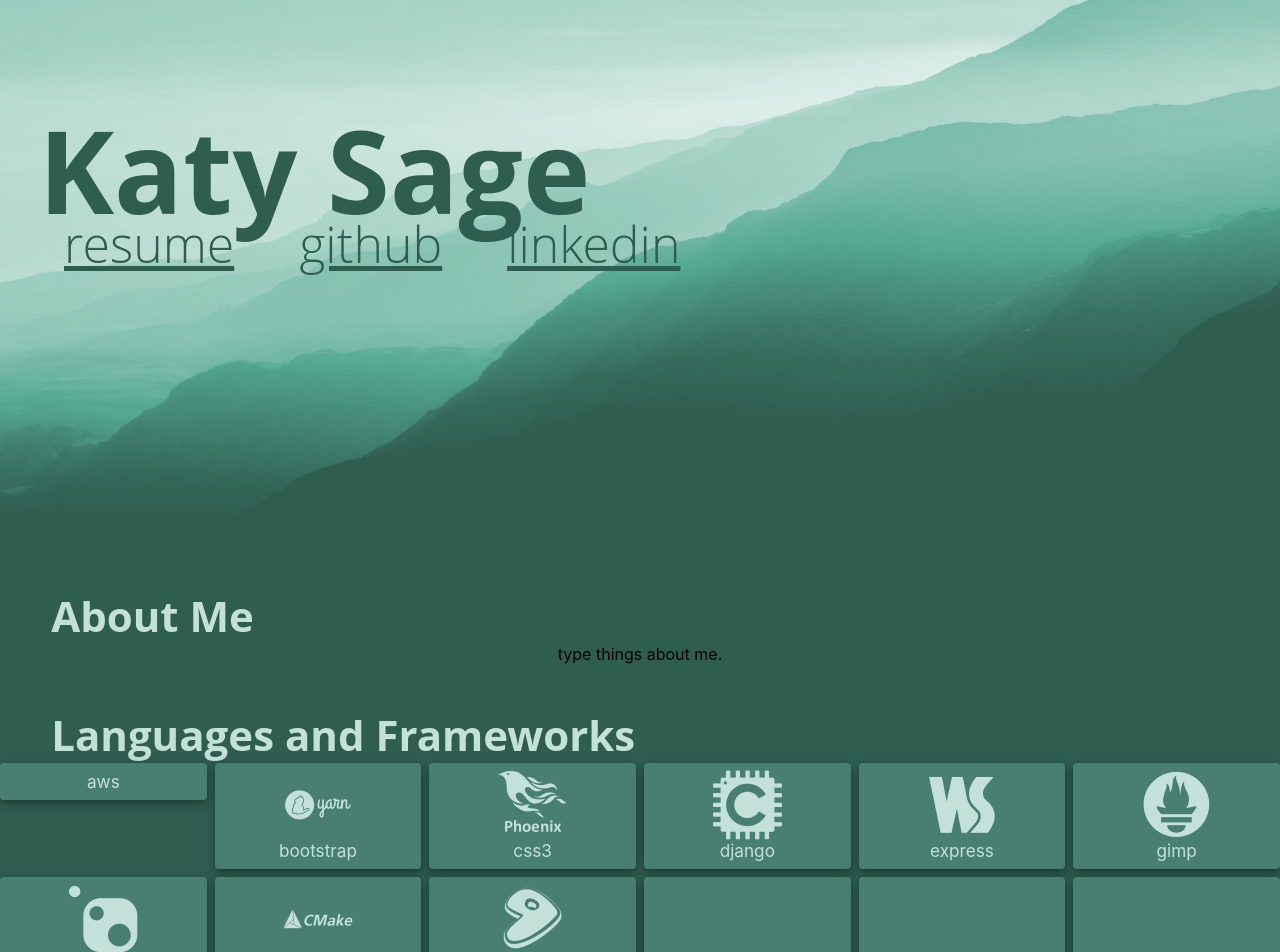
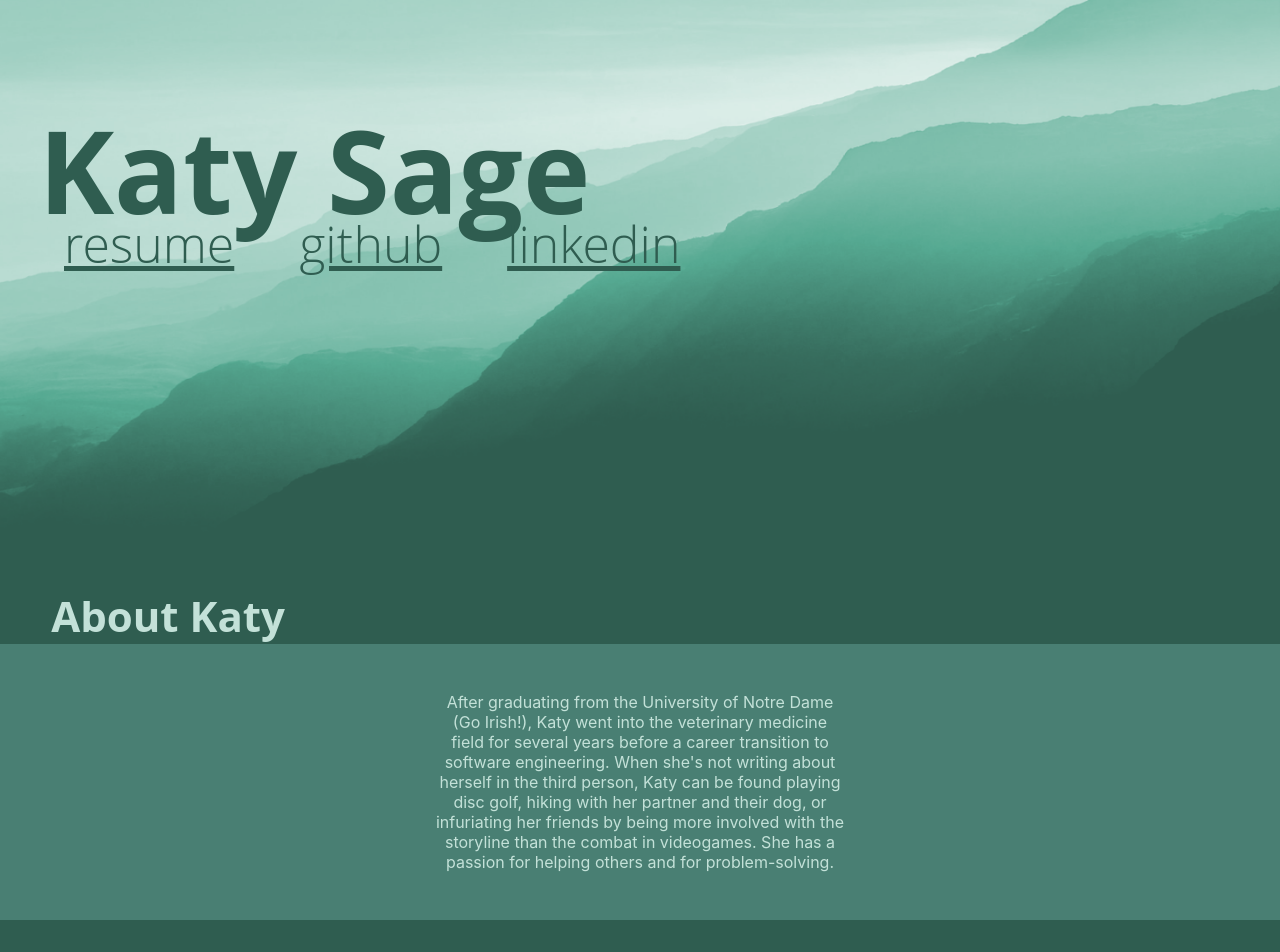
Before and after one commit to KatySage/portfolio-final, a React (Create React App) app: page / in a window 1280 px wide. Shown: the top 952 px of the page. Built offline with nearby package versions, Linux system fonts and the light colour scheme; some icons are missing.

Commit message:
about me done

```diff
--- a/src/App.js
+++ b/src/App.js
@@ -61,8 +61,19 @@ const App = () => {
             <a href="https://www.linkedin.com/in/katy-sage-86502718b/" target="_blank" rel="noopener noreferrer">linkedin</a>
         </h2>
         </header>
-  <h3>About Me</h3>
-  type things about me.
+  <h3>About Katy</h3>
+    <div className="featured">
+        <Grid
+        container
+        className={classes.root}
+        justify="center"
+        alignItems="center"
+        spacing={3}>
+              <Grid item xs={11} sm={8} md={4}>
+                  After graduating from the University of Notre Dame (Go Irish!), Katy went into the veterinary medicine field for several years before a career transition to software engineering. When she's not writing about herself in the third person, Katy can be found playing disc golf, hiking with her partner and their dog, or infuriating her friends by being more involved with the storyline than the combat in videogames. She has a passion for helping others and for problem-solving.
+        </Grid>
+        </Grid>
+        </div>
   <h3>Languages and Frameworks</h3>
     <div className={classes.loot}>
       <Grid container spacing={1}>
```
